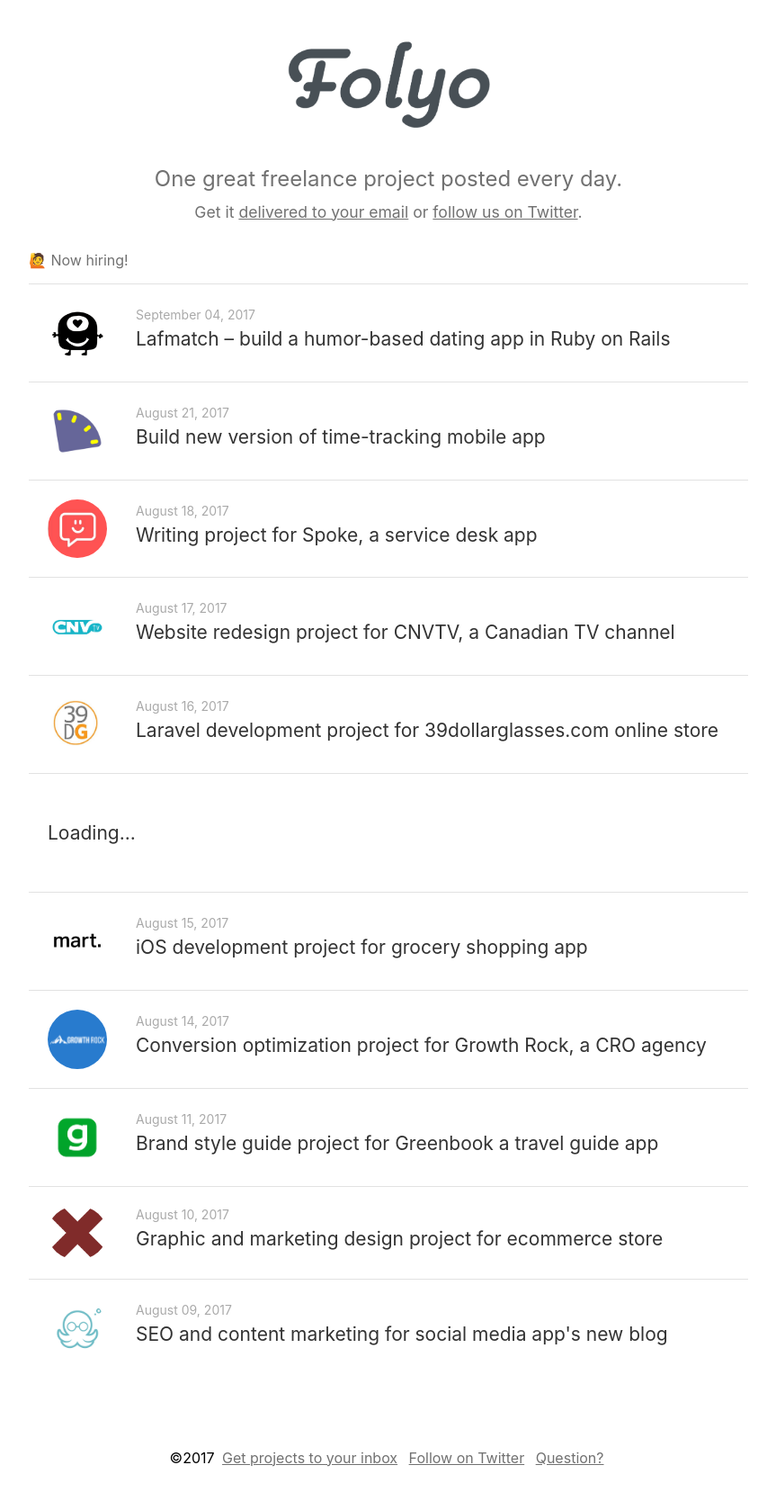
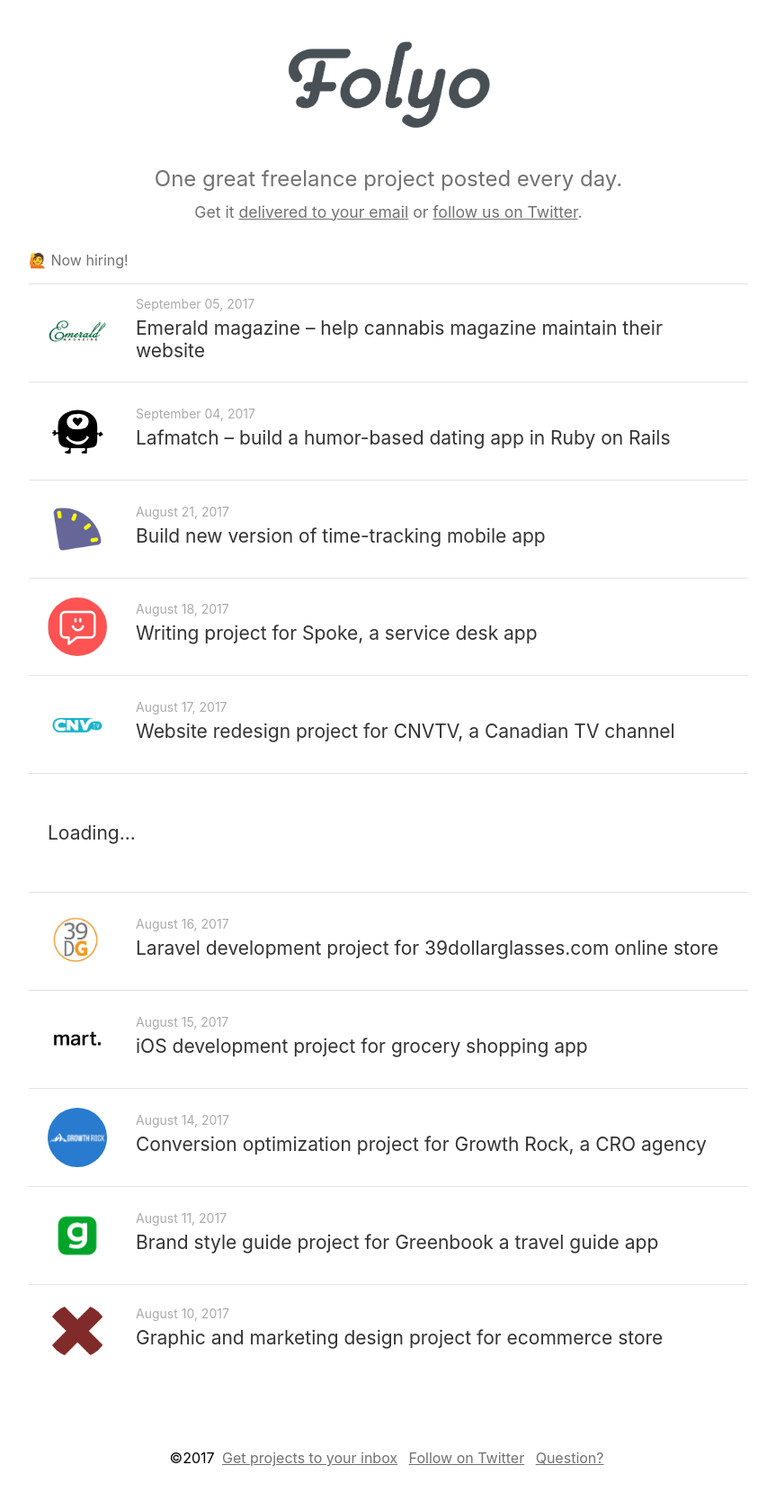
Before and after one commit to robwco/folyo, a Jekyll site: the page built from index.md, in a window 1280 px wide. Shown: the whole page at 90% size, without its empty margins (208-1071 px from the left). Built offline with Jekyll 4.4.1, drawn with Linux system fonts in a browser that asks for light colours; emoji names are drawn with the system emoji font; a script that is not in the unit is left out.

Commit message:
cannabis website

```diff
--- a/_data/projects.yml
+++ b/_data/projects.yml
@@ -1,3 +1,9 @@
+- title: "Emerald magazine – help cannabis magazine maintain their website"
+  url: https://angel.co/the-emerad-magazine/jobs/275162-web-manager
+  picture: "./images/emerald.png"
+  date: 2017-09-05
+
+
 - title: "Lafmatch – build a humor-based dating app in Ruby on Rails"
   url: https://lafmatch.breezy.hr/p/710b1c72897f-ruby-on-rails-developer
   picture: "./images/lafman.png"
```
Also changed, not shown: images/emerald.png (added), 9 other files.
